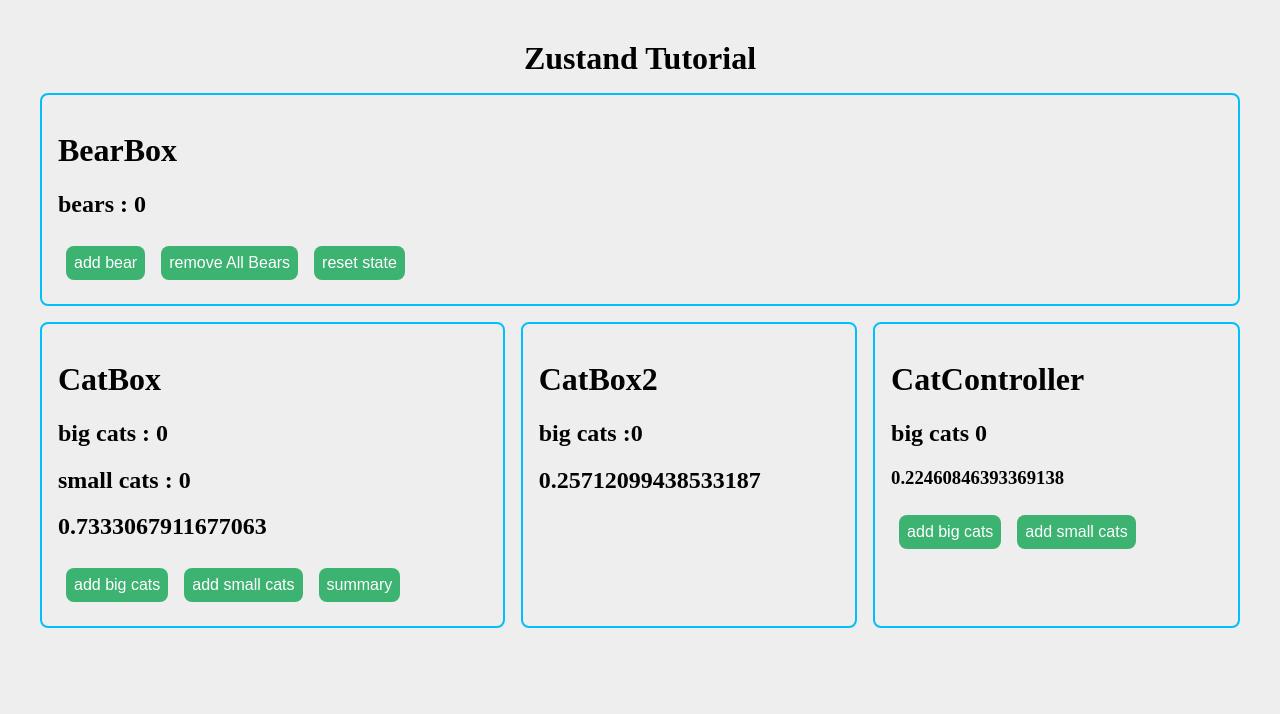
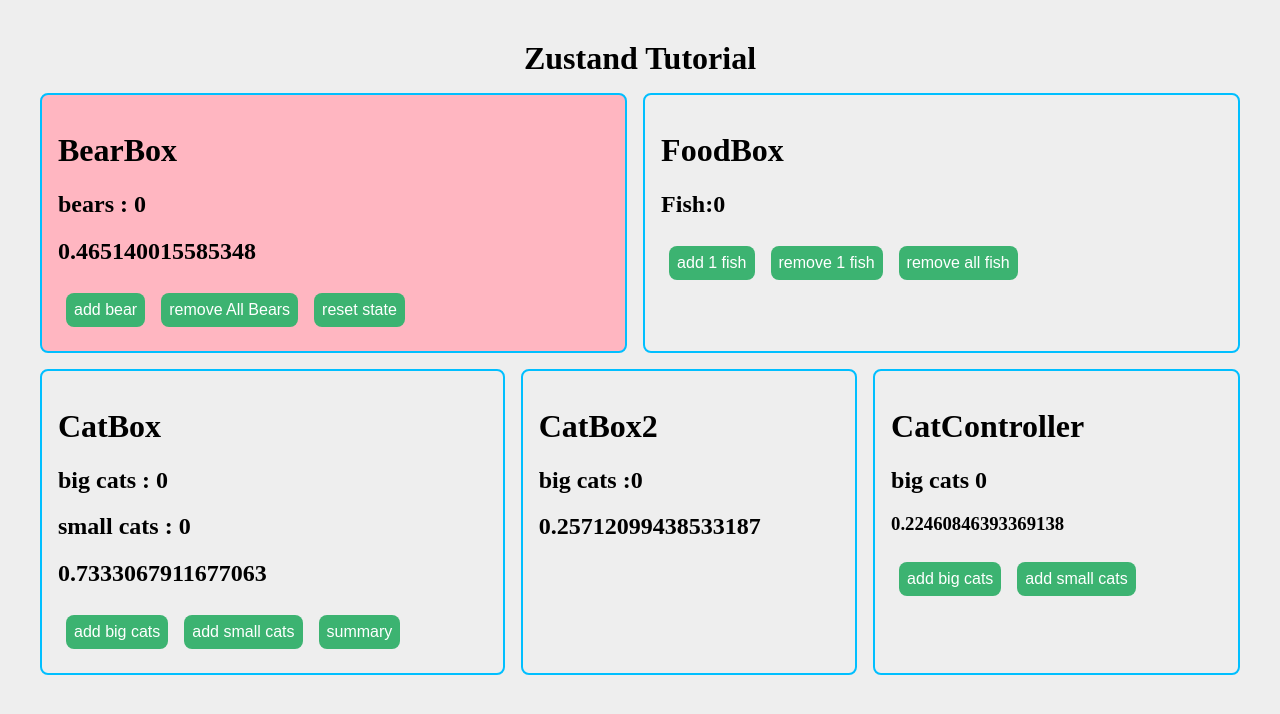
Before and after one commit to Robert-J-WANG/react_zustand_basic, a React (Vite) app: page / in a window 1280 px wide. Shown: the top 714 px of the page. Built offline with nearby package versions, Linux system fonts and the light colour scheme.

Commit message:
07_store的subscribe订阅功能

```diff
--- a/src/App.tsx
+++ b/src/App.tsx
@@ -2,6 +2,7 @@
 import { CatBox } from "./components/CatBox";
 import { CatBox2 } from "./components/CatBox2";
 import { CatController } from "./components/CatController";
+import { FoodBox } from "./components/FoodBox";
 
 function App() {
   return (
@@ -9,6 +10,7 @@
       <h1>Zustand Tutorial</h1>
       <div>
         <BearBox />
+        <FoodBox />
       </div>
       <div>
         <CatBox />
--- a/src/components/BearBox.tsx
+++ b/src/components/BearBox.tsx
@@ -1,14 +1,56 @@
-import { useStore } from "../stores/bearStore";
+import { useEffect, useState } from "react";
+import { bearStore } from "../stores/bearStore";
+import { foodStore } from "../stores/foodStore";
+import { shallow } from "zustand/shallow";
 
 export const BearBox = () => {
-  const { bears, increasePopulation, removeAllBears, resetState } = useStore();
+  const { bears, increasePopulation, removeAllBears, resetState } = bearStore();
+  /* -------------------- 创建本地状态，存储背景颜色 ------------------- */
+  const [bgColor, setBgColor] = useState("lightPink");
+
+  /* -----------------1. 直接从store获取fish状态属性 ----------------- */
+  /* ----------------------- 会引起页面重绘 ---------------------- */
+  // const fish = foodStore((state) => state.fish);
+
+  /* ------------ 2. 使用subscribe获取fish，不会引起页面重绘 ----------- */
+  /* -------------- 要在useEffect钩子内部使用，还可以取消订阅 ------------- */
+  useEffect(() => {
+    // const unsb = foodStore.subscribe((state, prevState) => {
+    //   console.log(state, prevState);
+    //   /* ----------- 订阅foodStore的fish值，更新本地状态bgColor ---------- */
+    //   if (prevState.fish <= 5 && state.fish > 5) setBgColor("lightGreen");
+    //   else if (prevState.fish > 5 && state.fish <= 5) setBgColor("lightPink");
+    // });
+
+    const unsb = foodStore.subscribe(
+      (state) => state.fish, // 只关心fish属性
+      (fish, prevFish) => {
+        if (prevFish <= 5 && fish > 5) setBgColor("lightGreen");
+        else if (prevFish > 5 && fish <= 5) setBgColor("lightPink");
+      },
+      /* ------------------------ 可选参数对象 ------------------------ */
+      {
+        equalityFn: shallow, // 判断是否相同
+        fireImmediately: true, //是否立即执行， 默认是false
+      }
+    );
+
+    /* ------------------------ 取消订阅 ------------------------ */
+    return unsb;
+  }, []);
+
   return (
-    <div className="box">
+    <div
+      className="box"
+      /* ----------------------- 设置背景颜色 ----------------------- */
+      style={{ background: bgColor }}
+    >
       <h1>BearBox</h1>
       <h2>bears : {bears}</h2>
+      {/* ------------------- 添加随机数，验证页面重绘问题 ------------------- */}
+      <h2>{Math.random()}</h2>
       <button onClick={increasePopulation}>add bear</button>
       <button onClick={removeAllBears}>remove All Bears</button>
-      {/* 清除本地存储 */}
       <button onClick={resetState}>reset state</button>
     </div>
   );
--- a/src/components/FoodBox.tsx
+++ b/src/components/FoodBox.tsx
@@ -1,22 +1,11 @@
-import {
-  addOneFish,
-  removeAllFish,
-  removeOneFish,
-  useFoodStore,
-} from "../stores/foodStore";
+import { foodStore } from "../stores/foodStore";
 
 export const FoodBox = () => {
-  const fish = useFoodStore((state) => state.fish);
-  // const addOneFish=useFoodStore((state) => state.addOneFish);
-  // const removeOneFish=useFoodStore((state) => state.removeOneFish);
-  // const removeAllFish=useFoodStore((state) => state.removeAllFish);
+  const fish = foodStore((state) => state.fish);
+  const addOneFish = foodStore((state) => state.addOneFish);
+  const removeOneFish = foodStore((state) => state.removeOneFish);
+  const removeAllFish = foodStore((state) => state.removeAllFish);
 
-  /* --------- 可以在store外部使用getState()和 setState() --------- */
-  const add5fish = () => {
-    useFoodStore.setState((state) => ({
-      fish: state.fish + 5,
-    }));
-  };
   return (
     <div className="box">
       <h1>FoodBox</h1>
@@ -24,8 +13,6 @@
       <button onClick={addOneFish}>add 1 fish</button>
       <button onClick={removeOneFish}>remove 1 fish</button>
       <button onClick={removeAllFish}>remove all fish</button>
-      {/* 在store外部使用setState方法设置state值 */}
-      <button onClick={add5fish}>add 5 fish</button>
     </div>
   );
 };
--- a/src/stores/bearStore.ts
+++ b/src/stores/bearStore.ts
@@ -10,7 +10,7 @@
   resetState: () => void;
 };
 
-export const useStore = create<TBearStoreState>()(
+export const bearStore = create<TBearStoreState>()(
   persist(
     (set) => ({
       bears: 0,
@@ -20,7 +20,6 @@
       removeAllBears: () => set({ bears: 0 }),
       // 重置状态
       resetState: () => {
-        console.log(1111);
         set(() => ({ bears: 0, color: "red", size: "big" }));
       },
     }),
--- a/src/stores/foodStore.ts
+++ b/src/stores/foodStore.ts
@@ -1,73 +1,18 @@
 import { create } from "zustand";
-import { devtools, persist, subscribeWithSelector } from "zustand/middleware";
+import { subscribeWithSelector } from "zustand/middleware";
 
-/*
-type TfoodStoreState = {
+type TFishStoreState = {
   fish: number;
   addOneFish: () => void;
   removeOneFish: () => void;
   removeAllFish: () => void;
 };
 
-export const useFoodStore = create<TfoodStoreState>()(
-  // 开发者工具
-  devtools(
-    // 选择器订阅
-    subscribeWithSelector(
-      // 本地存储
-      persist(
-        (set) => ({
-          fish: 0,
-          addOneFish: () =>
-            set((state) => ({
-              fish: state.fish + 1,
-            })),
-          removeOneFish: () =>
-            set((state) => ({
-              fish: state.fish - 1,
-            })),
-          removeAllFish: () => set({ fish: 0 }),
-        }),
-        { name: "food-store" }
-      )
-    ),
-    {
-      name: "food store",
-    }
-  )
+export const foodStore = create<TFishStoreState>()(
+  subscribeWithSelector((set) => ({
+    fish: 0,
+    addOneFish: () => set((state) => ({ fish: state.fish + 1 })),
+    removeOneFish: () => set((state) => ({ fish: state.fish - 1 })),
+    removeAllFish: () => set(() => ({ fish: 0 })),
+  }))
 );
-*/
-
-/* ------------------- 可以使用getState方法， ------------------ */
-/* --------------- 将state里的action函数抽离到外面， --------------- */
-/* --------------------- 让state结果更简洁 -------------------- */
-const initialState = {
-  fish: 0,
-  color: "golden",
-};
-export const useFoodStore = create<typeof initialState>()(
-  // 开发者工具
-  devtools(
-    // 选择器订阅
-    subscribeWithSelector(
-      // 本地存储
-      persist(() => initialState, { name: "food-store" })
-    ),
-    {
-      name: "food store",
-    }
-  )
-);
-
-export const addOneFish = () =>
-  useFoodStore.setState((state) => ({
-    fish: state.fish + 1,
-  }));
-export const removeOneFish = () =>
-  useFoodStore.setState((state) => ({
-    fish: state.fish - 1,
-  }));
-export const removeAllFish = () =>
-  useFoodStore.setState({
-    fish: 0,
-  });
```
Also changed, not shown: 1 other file (tests, documents, lock files or other folders).
